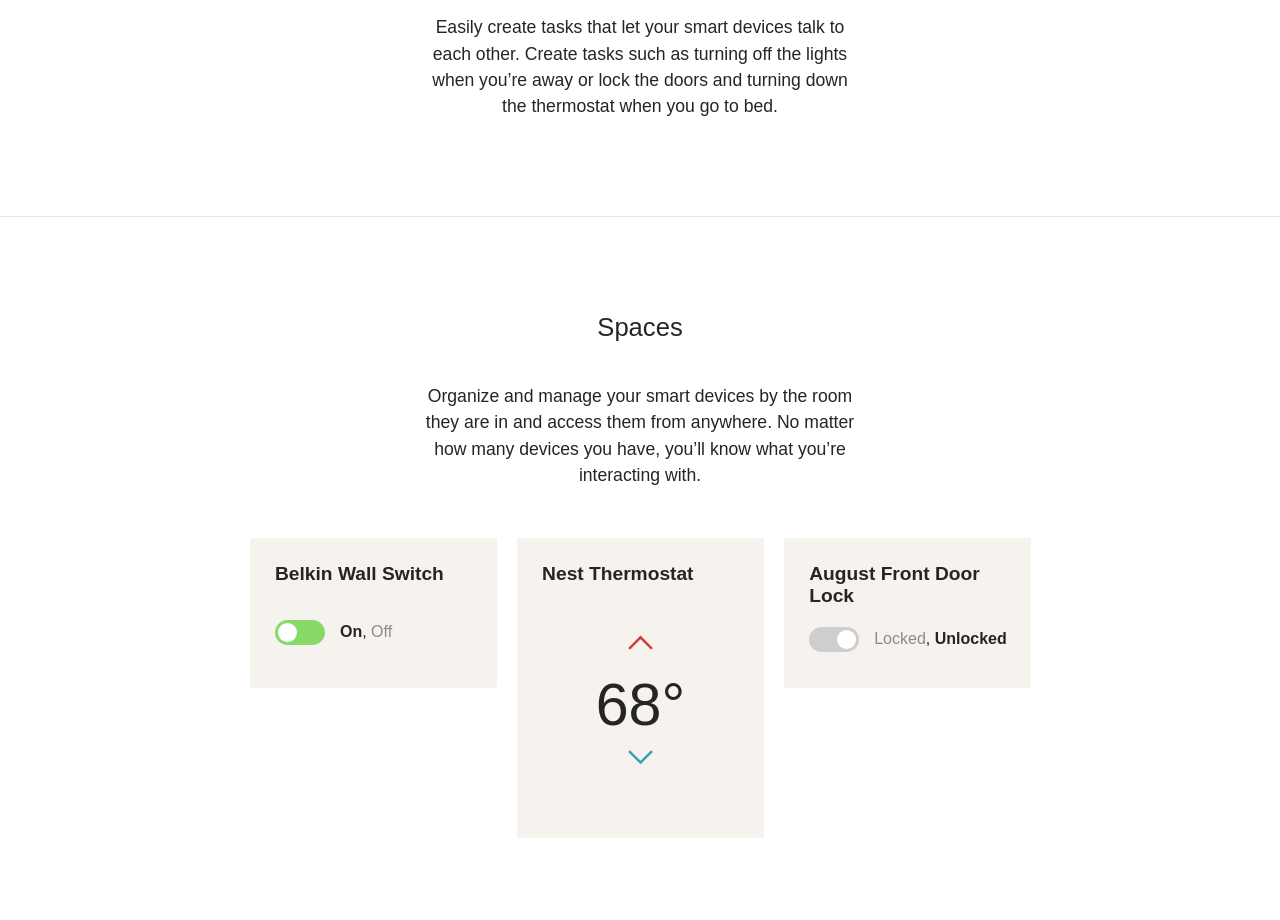
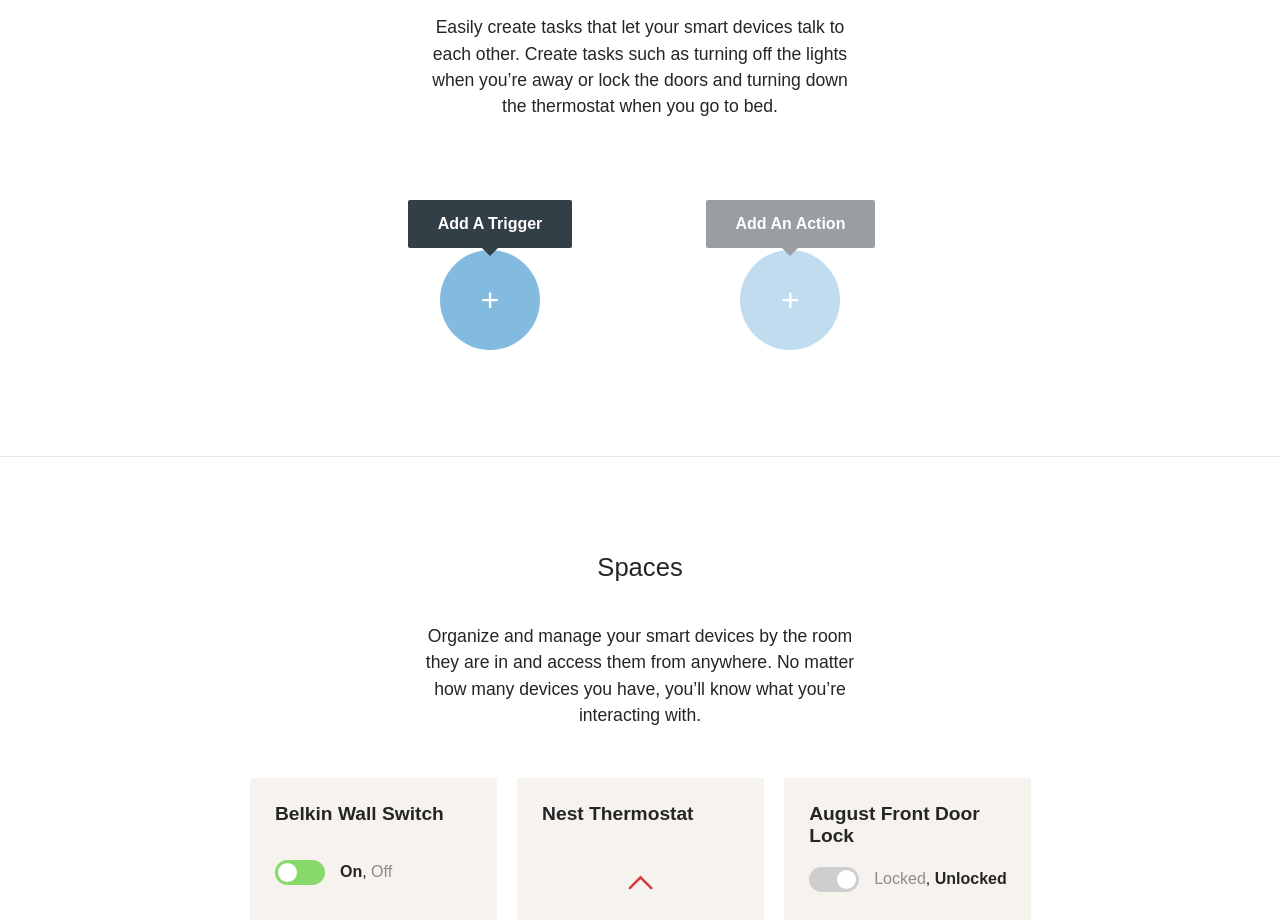
Before and after one commit to Coolist/Nucleus-MMVP, a website: page src/index.html in a window 1280 px wide. Shown: the part 940-1860 px from the top of the page. Drawn offline with nearby package versions, Linux system fonts and the light colour scheme; files that its build step writes are made by us from their sources; a script that the page names is missing.

Commit message:
Triggers and actions

```diff
--- a/src/assets/css/pages/home.scss
+++ b/src/assets/css/pages/home.scss
@@ -183,14 +183,18 @@
 
 .add {
   text-align: center;
-  position: absolute;
-  left: 0;
-  right: 0;
-  margin-top: -200px;
   z-index: 2;
+  position: relative;
 
-  @include breakpoint(small) {
-      margin-top: -165px;
+  &.device {
+    position: absolute;
+    left: 0;
+    right: 0;
+    margin-top: -200px;
+
+    @include breakpoint(small) {
+        margin-top: -165px;
+    }
   }
 }
 
@@ -206,21 +210,38 @@
 .circle {
   display: block;
   font-size: 2em;
-  background: #FFF;
+  background-color: #FFF;
   width: 100px;
   line-height: 100px;
   border-radius: 50%;
   position: relative;
   z-index: -1;
   margin: -6px auto 10px auto;
-  box-shadow: 0px 2px 10px -4px rgba(0, 0, 0, 0.75);
   transition: all 0.2s ease-in-out;
+  cursor: pointer;
 
   &:hover {
     margin-top: -8px;
-    box-shadow: 0px 3px 12px -4px rgba(0, 0, 0, 0.75);
     transition: all 0.2s ease-in-out;
   }
+}
+
+.device .circle {
+  box-shadow: 0px 2px 10px -4px rgba(0, 0, 0, 0.75);
+
+  &:hover {
+    box-shadow: 0px 3px 12px -4px rgba(0, 0, 0, 0.75);
+  }
+}
+
+.add-trigger .circle {
+  background-color: #82BBDF;
+  color: #FFF;
+}
+
+.add-action .circle {
+  background-color: #82BBDF;
+  color: #FFF;
 }
 
 .arrow-down {
@@ -230,6 +251,16 @@
   border-left: 8px solid transparent;
   border-right: 8px solid transparent;
   border-top: 8px solid #333F46;
+}
+
+.add-action {
+  opacity: 0.5;
+}
+
+/* Tasks */
+
+.tasks {
+  padding-top: 5em;
 }
 
 /* History */
--- a/src/assets/js/main.js
+++ b/src/assets/js/main.js
@@ -39,4 +39,18 @@
 
     return false;
   });
+
+  // CSS Tricks Smooth Scroll: http://css-tricks.com/snippets/jquery/smooth-scrolling/
+  $('a[href*=#]:not([href=#])').click(function() {
+    if (location.pathname.replace(/^\//,'') == this.pathname.replace(/^\//,'') && location.hostname == this.hostname) {
+      var target = $(this.hash);
+      target = target.length ? target : $('[name=' + this.hash.slice(1) +']');
+      if (target.length) {
+        $('html,body').animate({
+          scrollTop: target.offset().top
+        }, 500);
+        return false;
+      }
+    }
+  });
 });
--- a/src/index.html
+++ b/src/index.html
@@ -60,6 +60,22 @@
       <div class="column full">
         <h2>Tasks</h2>
         <p>Easily create tasks that let your smart devices talk to each other. Create tasks such as turning off the lights when you’re away or lock the doors and turning down the thermostat when you go to bed.</p>
+      </div>
+    </div>
+    <div class="container" style="max-width: 600px">
+      <div class="column one-half tasks">
+        <div class="add add-trigger">
+          <div class="tooltip">Add A Trigger</div>
+          <div class="arrow-down"></div>
+          <a href="javascript:void(0)" class="circle">+</a>
+        </div>
+      </div>
+      <div class="column one-half tasks">
+        <div class="add add-action">
+          <div class="tooltip">Add An Action</div>
+          <div class="arrow-down"></div>
+          <a href="javascript:void(0)" class="circle">+</a>
+        </div>
       </div>
     </div>
   </div>
```
Also changed, not shown: 1 other file.
